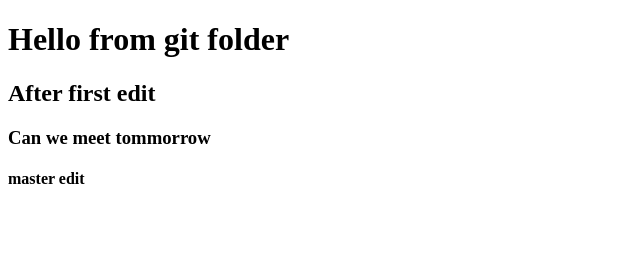
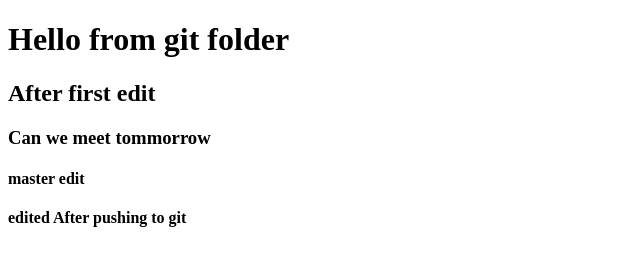
Before and after one commit to Jamsheera-Bcr68/newgitSample, a plain HTML site: page index.html in a window 1280 px wide. Shown: the whole page, without its empty margins (0-640 px from the left). Drawn offline with Linux system fonts and the light colour scheme.

Commit message:
After pushing to git

```diff
--- a/index.html
+++ b/index.html
@@ -10,5 +10,6 @@
     <h2>After first edit</h2>
     <h3>Can we meet tommorrow</h3>
     <h4>master edit</h4>
+    <h4> edited After pushing to git </h4>
 </body>
 </html>
```
